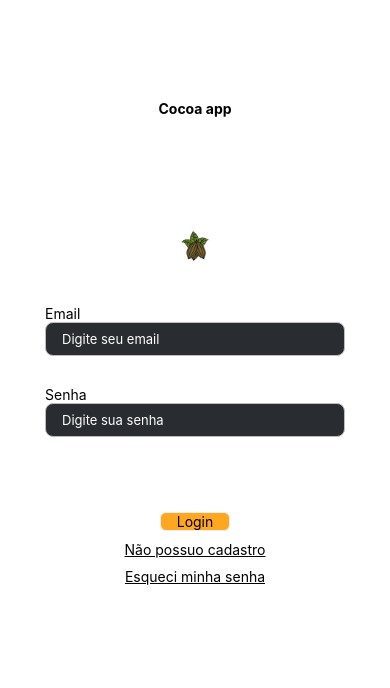
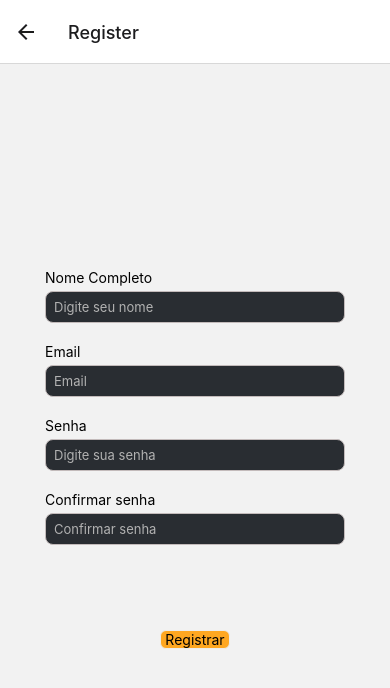
Before and after one commit to vitoremerique/Cocoa-app, a React Native app in the folder cocoa/: screen /Register in a window 390 px wide. Shown: the top 688 px of the page. Built offline with nearby package versions, Linux system fonts and the light colour scheme.

Commit message:
FirstNAvigation

```diff
--- a/cocoa/App.tsx
+++ b/cocoa/App.tsx
@@ -1,12 +1,40 @@
-import { StatusBar } from 'expo-status-bar';
-import { StyleSheet, Text, View } from 'react-native';
 
+
+import {NavigationContainer} from '@react-navigation/native';
+import { createNativeStackNavigator } from  '@react-navigation/native-stack';
+import React from 'react';
+import Register from './src/screens/Register';
 import Login from './src/screens/Login';
-//import Register from './src/screens/Register';
+import Home from './src/screens/Home';
+
+
+
+const Stack = createNativeStackNavigator();
+
+function HomeStack() {
+  return (
+    <Stack.Navigator>
+      <Stack.Screen name="Home" component={Home} />
+
+
+    </Stack.Navigator>
+  );
+}
 
 
 export default function App() {
   return (
-    <Login/>
+    <NavigationContainer>
+
+    <Stack.Navigator>
+    <Stack.Screen name="Login" component={Login} />
+    <Stack.Screen name='Register' component={Register}/>
+    <Stack.Screen name='Home' component={Home}/>
+    </Stack.Navigator>
+
+
+
+    </NavigationContainer>
+
 
 )}
--- /dev/null
+++ b/cocoa/src/screens/Home/index.tsx
@@ -0,0 +1,21 @@
+import {Text, TouchableOpacity, View} from 'react-native';
+import {useNavigation} from '@react-navigation/native';
+import {styles} from './styles';
+
+
+export default function Home(){
+  const navigate = useNavigation();
+    return(
+
+        <View style = {styles.container}>
+
+        <Text>Home</Text>
+
+
+
+        </View>
+
+
+    )
+
+}
--- /dev/null
+++ b/cocoa/src/screens/Home/styles.ts
@@ -0,0 +1,16 @@
+import { StyleSheet } from "react-native";
+
+export const styles = StyleSheet.create({
+
+    container: {
+        flex: 1,
+        backgroundColor: '#fff',
+        alignItems: 'center',
+
+
+      }
+
+
+
+
+});
--- a/cocoa/src/screens/Login/index.tsx
+++ b/cocoa/src/screens/Login/index.tsx
@@ -1,12 +1,14 @@
 import cocoa from './../Imagens/cocoa.jpg';
-import { GestureResponderEvent, Text, TextInput, TouchableOpacity, View, Image } from 'react-native';
+import { Text, TextInput, TouchableOpacity, View, Image } from 'react-native';
 import {styles} from './styles';
+import {useNavigation} from '@react-navigation/native';
+
 
 
 export default function Login() {
-  function onPress(event: GestureResponderEvent): void {
-    throw new Error('Function not implemented.');
-  }
+
+const navigation = useNavigation();
+
 
   return (
     <View style={styles.container}>
@@ -19,7 +21,10 @@ export default function Login() {
           <Text >Email</Text>
           <TextInput
           style ={styles.inputBox}
-          placeholder='Digite seu email'/>
+          placeholder='Digite seu email'
+          placeholderTextColor='#B2B2B2'
+          />
+
           </View>
 
             <View >
@@ -27,21 +32,24 @@ export default function Login() {
           <TextInput
           style ={styles.inputBox}
           placeholder='Digite sua senha'
-          secureTextEntry={true}/>
+          secureTextEntry={true}
+          placeholderTextColor='#B2B2B2'/>
 
             </View>
 
                 <View>
-          <TouchableOpacity>
+          <TouchableOpacity onPress={()=> navigation.navigate('Home')}>
          <Text style={styles.bottonInput}>Login</Text>
           </TouchableOpacity>
 
                 </View>
 
                     <View>
-            <TouchableOpacity>
+             <TouchableOpacity onPress={()=> navigation.navigate('Register')}>
             <Text style={styles.NotRegister}>Não possuo cadastro</Text>
             </TouchableOpacity>
+
+
                     </View>
 
                         <View>
@@ -50,5 +58,5 @@ export default function Login() {
             </TouchableOpacity>
                         </View>
     </View>
-  );
+  )
 }
--- a/cocoa/src/screens/Login/styles.ts
+++ b/cocoa/src/screens/Login/styles.ts
@@ -10,23 +10,23 @@ export const styles = StyleSheet.create({
     },
     text1:{
       width: '100%',
-        textAlign: 'center',
-        fontWeight: 'bold',
-        margin:100,
+      textAlign: 'center',
+      fontWeight: 'bold',
+      marginTop:50 ,
 
     },
     inputBox: {
       backgroundColor: '#292D32',
       height: 32,
       color: '#FFFFFF',
-      padding: 16,
+
+      padding: 8,
       borderRadius: 8,
-      placeHolder: 'Vamos ver',
       fontSize: 13,
-      placeholderTextColor: '#FFFFFF',
       width:300,
+      marginTop:5,
       borderWidth: 1,
-      borderColor:'#C3BBBB'
+      borderColor:'#C3BBBB',
   },
   bottonInput:{
     backgroundColor:'#FFA721',
@@ -40,7 +40,7 @@ export const styles = StyleSheet.create({
       borderColor:'#EDEDED'
   },
   boxdiv:{
-    margin:30,
+    margin:10,
     justifyContent:'space-around'
   },
   NotRegister:{
@@ -54,7 +54,7 @@ export const styles = StyleSheet.create({
     marginTop:10
   },
   logo: {
-    width: 66,
-    height: 58,
+    width: 250,
+    height:250,
   }
   });
--- a/cocoa/src/screens/Register/index.tsx
+++ b/cocoa/src/screens/Register/index.tsx
@@ -1,12 +1,61 @@
 
-import { View,Text} from "react-native";
+import { View,Text, TextInput, TouchableOpacity} from "react-native";
+import { useNavigation } from "@react-navigation/native";
 import {styles} from './styles';
 export default function Register() {
 
-
+  const navigation = useNavigation();
     return (
       <View style={styles.container}>
-         <Text>Ollaaaa</Text>
+         <View style={styles.boxdiv}>
+
+            <Text >Nome Completo</Text>
+            <TextInput
+            style ={styles.inputBox}
+            placeholder='Digite seu nome'
+            placeholderTextColor='#B2B2B2'
+            />
+
+            </View>
+
+            <View style={styles.boxdiv}>
+
+            <Text >Email</Text>
+            <TextInput
+            style ={styles.inputBox}
+            placeholder='Email'
+            placeholderTextColor='#B2B2B2'
+            />
+
+            </View>
+
+            <View style={styles.boxdiv}>
+          <Text>Senha</Text>
+          <TextInput
+          style ={styles.inputBox}
+          placeholder='Digite sua senha'
+          secureTextEntry={true}
+          placeholderTextColor='#B2B2B2'/>
+
+            </View>
+
+            <View style={styles.boxdiv}>
+          <Text>Confirmar senha</Text>
+          <TextInput
+          style ={styles.inputBox}
+          placeholder='Confirmar senha'
+          secureTextEntry={true}
+          placeholderTextColor='#B2B2B2'/>
+
+            </View>
+
+            <TouchableOpacity onPress={()=> navigation.navigate('Login')}>
+
+              <Text style = {styles.BottonRegister}>Registrar</Text>
+
+            </TouchableOpacity>
+
+
 
 
 
--- a/cocoa/src/screens/Register/styles.ts
+++ b/cocoa/src/screens/Register/styles.ts
@@ -4,6 +4,34 @@ export const styles = StyleSheet.create({
         flex: 1,
         alignItems:'center',
         justifyContent:'center'
-    }
+    },
+    inputBox: {
+      backgroundColor: '#292D32',
+      height: 32,
+      color: '#FFFFFF',
+
+      padding: 8,
+      borderRadius: 8,
+      fontSize: 13,
+      width:300,
+      marginTop:5,
+      borderWidth: 1,
+      borderColor:'#C3BBBB',
+  },
+  boxdiv:{
+    margin:10,
+    justifyContent:'space-around'
+  },
+  BottonRegister:{
+    backgroundColor:'#FFA721',
+    height:19,
+    width:70,
+    textAlign:'center',
+
+    marginTop:75,
+    borderRadius: 6,
+    borderWidth: 1,
+      borderColor:'#EDEDED'
+  }
 
 })
```
Also changed, not shown: cocoa/package.json (+7 -3 lines), package.json (added, +12 -0 lines), 2 other files (tests, documents, lock files or other folders).
